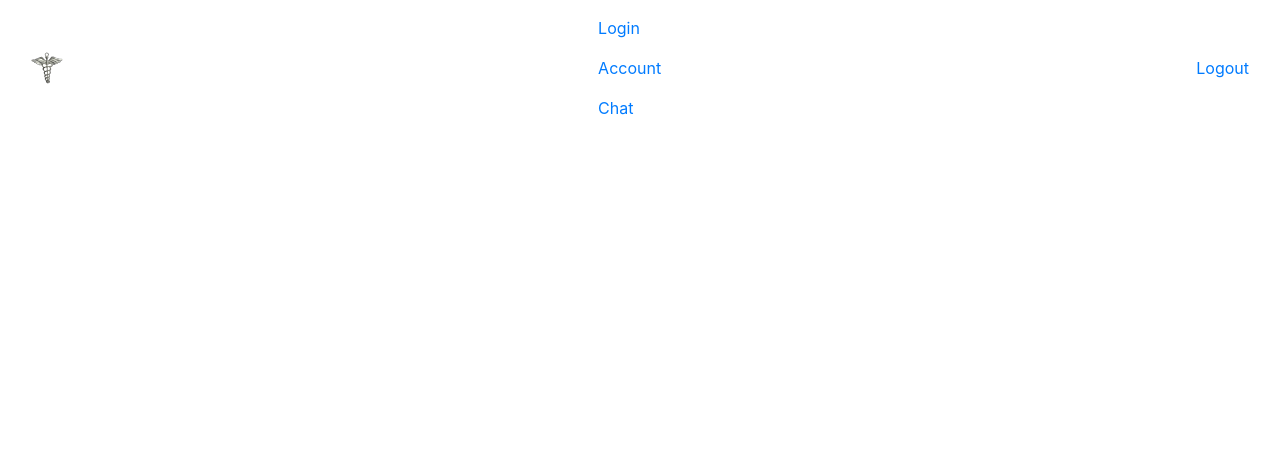
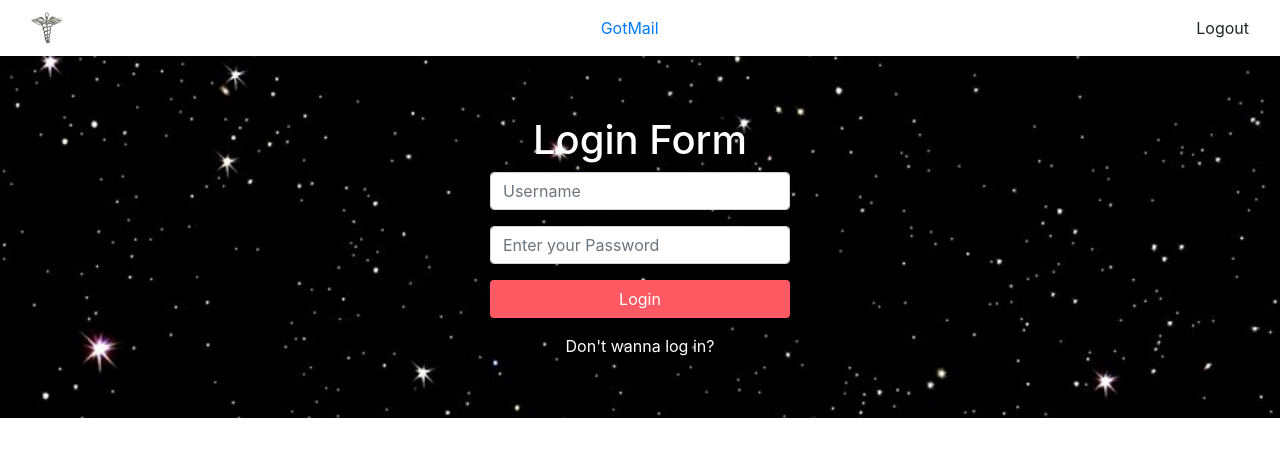
Before and after one commit to shweme/AngularChats, an Angular app: page / in a window 1280 px wide. Shown: the top 456 px of the page. Built offline with nearby package versions, Linux system fonts and the light colour scheme.

Commit message:
LocalStorage and displayinglinks

```diff
--- a/src/app/account/account.component.html
+++ b/src/app/account/account.component.html
@@ -1,17 +1,17 @@
 <body id="AccPage">
 <div style="text-align:center"> <!--style="text-align:center">-->
 <h1>
-    {{Username}}'s account
+    {{username}}'s account
 </h1>
 </div>
 <div>
 <nav>
-    <ul class="nav navbar-nav"><img height="200" width="200" alt="GoogleDoggo" src="https://encrypted-tbn0.gstatic.com/images?q=tbn:ANd9GcTDVQsMtPh2VicuzciRqUCtiBSW9SUSfRLjI4F7-rYIp8r_4cR_ng">
-        <li> <a class="nav">User Name</a></li>
-        <li> <a class="nav">Email</a></li>
+    <ul class="nav navbar-nav navbar-left">
+        <img height="200" width="200" alt="GoogleDoggo" src="https://encrypted-tbn0.gstatic.com/images?q=tbn:ANd9GcTDVQsMtPh2VicuzciRqUCtiBSW9SUSfRLjI4F7-rYIp8r_4cR_ng">
     </ul>
     <ul class="nav navbar-nav navbar-right">
-        <li> <a class="nav-link" routerLink="/login">Log out</a></li>
+        <li> <a class="nav">Email</a></li>
+        <li> <a class="nav-link" routerLink="/chat">Chat</a></li>
     </ul>
 </nav>
 </div>
--- a/src/app/account/account.component.ts
+++ b/src/app/account/account.component.ts
@@ -1,4 +1,5 @@
 import { Component, OnInit } from '@angular/core';
+import { DataService } from '../data.service';
 
 @Component({
   selector: 'app-account',
@@ -7,7 +8,9 @@ import { Component, OnInit } from '@angular/core';
 })
 export class AccountComponent implements OnInit {
 
-  constructor() { }
+  constructor(private data: DataService) { }
+
+  username = localStorage.getItem("username");
 
   ngOnInit() {
   }
--- a/src/app/app-routing.module.ts
+++ b/src/app/app-routing.module.ts
@@ -6,7 +6,8 @@ import {ChatComponent} from './chat/chat.component';
 
 const routes: Routes = [{path: 'account', component: AccountComponent},
                         {path: 'login', component:LoginComponent},
-                        {path: 'chat', component:ChatComponent}];
+                        {path: 'chat', component:ChatComponent},
+                        {path: '', component:LoginComponent}];
 
 @NgModule({
   imports: [RouterModule.forRoot(routes)],
--- a/src/app/app.component.html
+++ b/src/app/app.component.html
@@ -3,15 +3,14 @@
   <div class="container-fluid">
     <ul class="nav navbar-nav navbar-left">
       <img height=32 width=32 src="../icon.png">
+
     </ul>
     <ul class="nav navbar-nav navbar-center">
 
-      <li> <a class="nav-link" routerLink="/login">Login</a></li>
-      <li> <a class="nav-link" routerLink="/account">Account</a></li>
-      <li> <a class="nav-link" routerLink="/chat">Chat</a></li>
+      <li> <a class="nav-link" routerLink="/login">GotMail</a></li>
     </ul>
     <ul class="nav navbar-nav navbar-right">
-     <li class="active"> <a class="nav-link" routerLink="/">Logout</a></li>
+     <li> <a class="nav-link" (click)="logOut()" >Logout</a></li>
       </ul>
     </div>
 </nav>
--- a/src/app/app.component.ts
+++ b/src/app/app.component.ts
@@ -1,4 +1,5 @@
 import { Component } from '@angular/core';
+import {Router} from '@angular/router';
 
 @Component({
   selector: 'app-root',
@@ -6,5 +7,11 @@ import { Component } from '@angular/core';
   styleUrls: ['./app.component.css']
 })
 export class AppComponent {
-  title = 'Week4';
+
+  constructor(private router: Router){}
+
+  logOut(){
+    localStorage.clear();
+    this.router.navigateByUrl("/login");
+  }
 }
--- a/src/app/app.module.ts
+++ b/src/app/app.module.ts
@@ -6,6 +6,7 @@ import { AppComponent } from './app.component';
 import { LoginComponent } from './login/login.component';
 import { AccountComponent } from './account/account.component';
 import { ChatComponent } from './chat/chat.component';
+import { HttpClientModule } from '@angular/common/http';
 
 @NgModule({
   declarations: [
@@ -17,7 +18,8 @@ import { ChatComponent } from './chat/chat.component';
   imports: [
     BrowserModule,
     AppRoutingModule,
-    FormsModule
+    FormsModule,
+    HttpClientModule
   ],
   providers: [],
   bootstrap: [AppComponent]
--- a/src/app/chat/chat.component.html
+++ b/src/app/chat/chat.component.html
@@ -1,5 +1,6 @@
 <div class="grid-container">
-    <div class="grid-element header">Header</div>
+    <div class="grid-element header">
+    <li> <a class="nav-link" routerLink="/account">Account</a></li></div>
     <div class="grid-element sidebar">
         <div> test </div>
     </div>
--- a/src/app/data.service.ts
+++ b/src/app/data.service.ts
@@ -1,13 +1,22 @@
 import { Injectable } from '@angular/core';
-import { HttpClient } from '@angular/common/http';
+import { HttpClient}  from '@angular/common/http';
+import {Observable} from 'rxjs';
+
+const SERVER_URL = '../../server/auth/data';
 
 @Injectable({
   providedIn: 'root'
 })
 export class DataService {
 
+
+
   constructor( private http : HttpClient) { }
 
-  public getData(email:string, pwd:string): any {
+  public getData(UID:string, pwd:string): any {
+    this.http.get(SERVER_URL).subscribe(res =>{
+      console.log(res);
+    });
+  return(true);
   }
 }
--- a/src/app/login/login.component.ts
+++ b/src/app/login/login.component.ts
@@ -15,11 +15,13 @@ passwd = ["123", "456", "789"];
   constructor(private router: Router, private data: DataService) {  }
 
 checkLogin(){
-      for (var i = 0; i < this.emails.length; i++){
-        if( (this.UID == this.emails[i]) && (this.pwd == this.passwd[i])){
-          this.router.navigateByUrl("/account");
-        }
-      }
+  let test = this.data.getData(this.UID, this.pwd);
+  if(test){
+    this.router.navigateByUrl("/account");
+    localStorage.setItem("valid", "true");
+    localStorage.setItem("username", this.UID);
+  }
+  console.log(test);
     }
 
 
```
Also changed, not shown: 1 other file (tests, documents, lock files or other folders).
